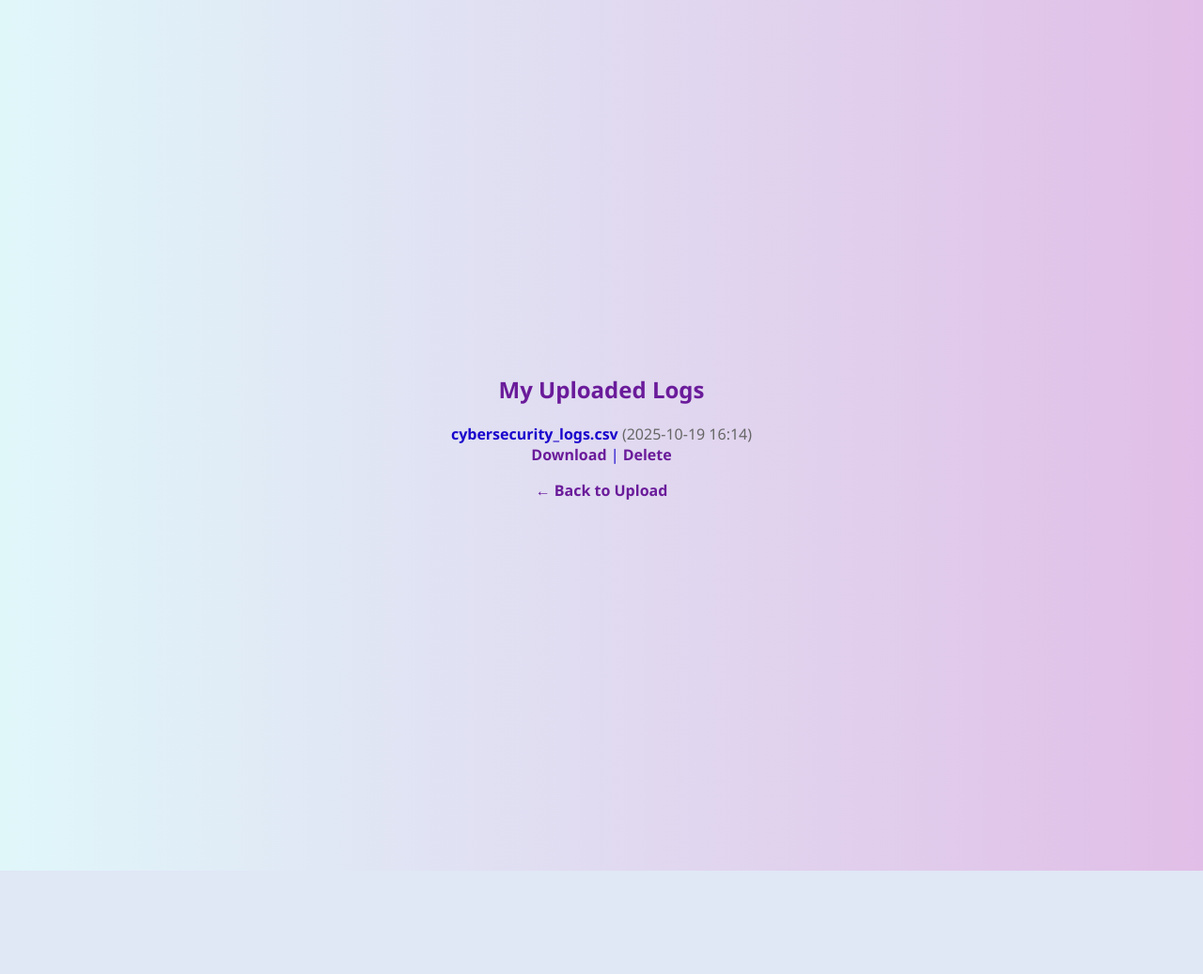
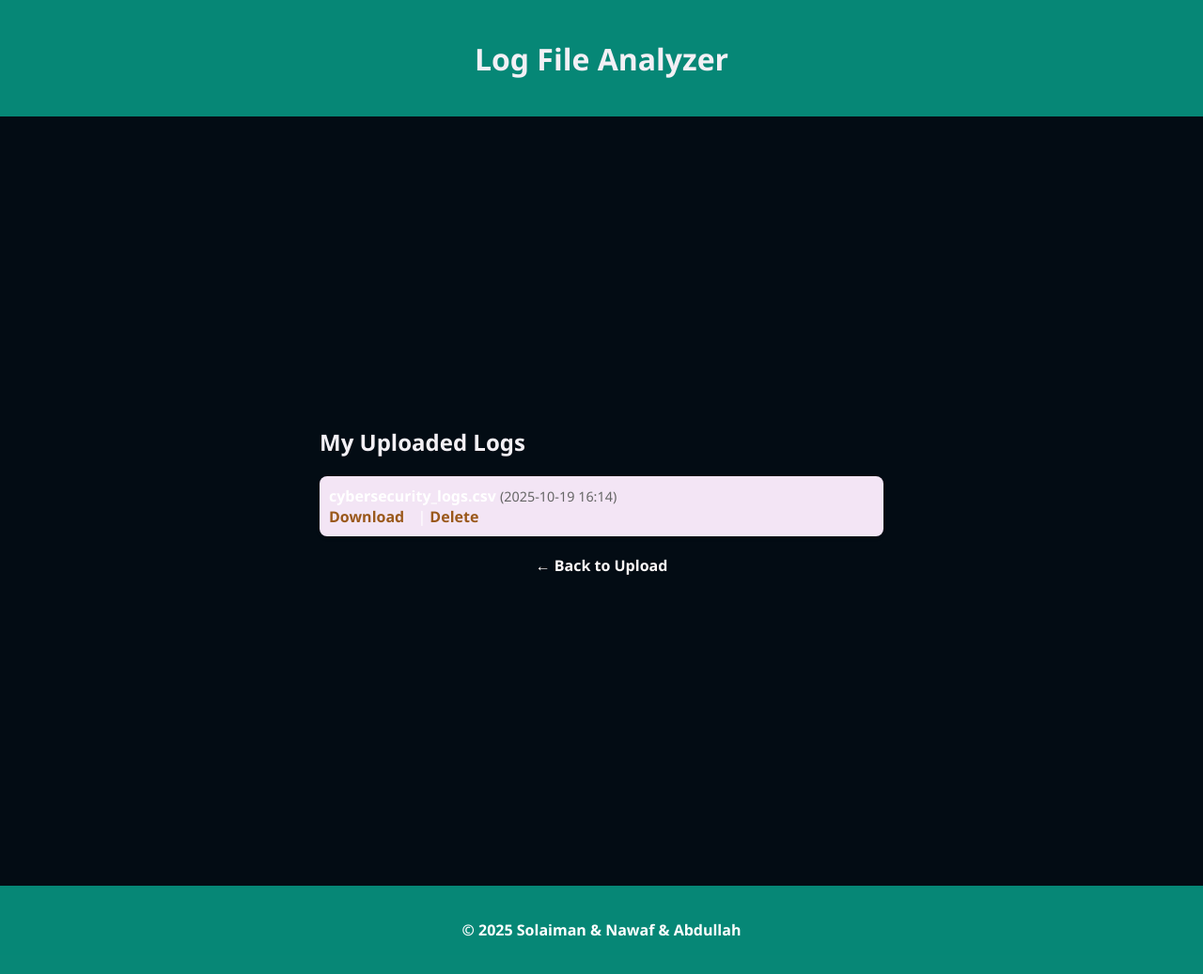
Before and after one commit to SulaimanAlsulaim/log_file_analyzer, a Flask app: page /myuploads in a window 1280 px wide. Shown: the whole page at 94% size. Before the commit the page ends 927 px from the top, so only its background shows below. Run offline with Flask 3, Linux system fonts and the light colour scheme; a user stored in the database is signed in; data comes from the database, SQL or seed files in the repository.

Commit message:
withstyles

```diff
--- /dev/null
+++ b/static/css/style.css
@@ -0,0 +1,135 @@
+body {
+  background: #000000;
+  font-family: 'Segoe UI', sans-serif;
+  color: #ffffff;
+  margin: 0;
+  padding: 0;
+   text-align: center;
+}
+
+header, footer {
+  text-align: center;
+  padding: 20px;
+  background:#0ce9cc94;
+
+  font-weight: bold;
+}
+
+main {
+  background:#030c14;
+  padding: 290px;
+}
+
+h1, h2 {
+  color: #f3f0f5;
+  margin-bottom: 20px;
+}
+
+form {
+  margin-top: 20px;
+}
+
+input[type="text"],
+input[type="email"],
+input[type="password"],
+input[type="file"] {
+  display: block;
+  margin: 10px auto;
+  padding: 10px;
+  width: 100%;
+  max-width: 300px;
+  border-radius: 5px;
+  border: 1px solid #fffcfc;
+}
+
+input[type="submit"] {
+  background-color: #2a00e6;
+  color: white;
+  border: none;
+  padding: 10px 20px;
+  font-weight: bold;
+  border-radius: 5px;
+  cursor: pointer;
+  transition: background-color 0.3s ease;
+}
+
+input[type="submit"]:hover {
+  background-color: #11f52f;
+}
+
+a {
+  color: #fffafa;
+  text-decoration: none;
+  font-weight: bold;
+}
+
+a:hover {
+  text-decoration: underline;
+}
+
+.auth-container {
+  background-color: #0505f1;
+  padding: 30px;
+  max-width: 400px;
+  margin: 60px auto;
+  border-radius: 10px;
+  box-shadow: 0 4px 12px rgba(255, 253, 253, 0.1);
+}
+
+.auth-form input {
+  display: block;
+  margin: 10px auto;
+  padding: 10px;
+  width: 100%;
+  border-radius: 5px;
+  border: 1px solid #ccc;
+}
+
+.auth-form input[type="submit"] {
+  background-color: #00ff2a;
+  color: white;
+  border: none;
+  padding: 10px;
+  font-weight: bold;
+  cursor: pointer;
+  transition: background-color 0.3s ease;
+}
+
+.auth-form input[type="submit"]:hover {
+  background-color: #4a148c;
+}
+
+.back-link {
+  display: block;
+  margin-top: 20px;
+  text-align: center;
+}
+
+.uploads-container {
+  max-width: 600px;
+  margin: 40px auto;
+  text-align: left;
+}
+
+.log-list {
+  list-style-type: none;
+  padding: 0;
+}
+
+.log-item {
+  margin-bottom: 20px;
+  padding: 10px;
+  background-color: #f3e5f5;
+  border-radius: 8px;
+  box-shadow: 0 2px 4px rgba(0,0,0,0.1);
+}
+
+.log-date {
+  color: #666;
+  font-size: 0.9em;
+}
+
+.log-action {
+  color: #9a581b;
+  margin-right: 10px;
+}
--- /dev/null
+++ b/static/js/script.js
@@ -0,0 +1,21 @@
+document.addEventListener("DOMContentLoaded", function () {
+  const forms = document.querySelectorAll("form");
+
+  forms.forEach(form => {
+    form.addEventListener("submit", function (e) {
+      const inputs = form.querySelectorAll("input[required]");
+      let valid = true;
+
+      inputs.forEach(input => {
+        if (!input.value.trim()) {
+          valid = false;
+        }
+      });
+
+      if (!valid) {
+        alert("Please fill in all required fields.");
+        e.preventDefault();
+      }
+    });
+  });
+});
--- a/templates/base.html
+++ b/templates/base.html
@@ -3,45 +3,20 @@
 <head>
   <meta charset="UTF-8">
   <title>{% block title %}Log Analyzer{% endblock %}</title>
-  <style>
-    body {
-      background: linear-gradient(to right, #e0f7fa, #e1bee7);
-      font-family: 'Segoe UI', sans-serif;
-      color: #1905cc;
-      text-align: center;
-      padding: 370px;
-    }
-    h1, h2 {
-      color: #6a1b9a;
-    }
-    input, select {
-      margin: 8px;
-      padding: 8px;
-      border-radius: 5px;
-      border: 1px solid #ccc;
-      width: 250px;
-    }
-    input[type="submit"] {
-      background-color: #6a1b9a;
-      color: white;
-      border: none;
-      padding: 10px 20px;
-      cursor: pointer;
-    }
-    input[type="submit"]:hover {
-      background-color: #4a148c;
-    }
-    a {
-      color: #6a1b9a;
-      text-decoration: none;
-      font-weight: bold;
-    }
-    a:hover {
-      text-decoration: underline;
-    }
-  </style>
+  <link rel="stylesheet" href="{{ url_for('static', filename='css/style.css') }}">
+  <script src="{{ url_for('static', filename='js/script.js') }}" defer></script>
 </head>
 <body>
-  {% block content %}{% endblock %}
+  <header>
+    <h1>Log File Analyzer</h1>
+  </header>
+
+  <main>
+    {% block content %}{% endblock %}
+  </main>
+
+  <footer>
+    <p>&copy; 2025 Solaiman & Nawaf & Abdullah</p>
+  </footer>
 </body>
 </html>
--- a/templates/myuploads.html
+++ b/templates/myuploads.html
@@ -1,16 +1,17 @@
 {% extends "base.html" %}
 {% block title %}My Uploads{% endblock %}
 {% block content %}
+<div class="uploads-container">
   <h2>My Uploaded Logs</h2>
 
   {% if logs %}
-  <ul style="list-style-type: none; padding: 0;">
+    <ul class="log-list">
       {% for log in logs %}
-      <li style="margin-bottom: 15px;">
+        <li class="log-item">
           <strong>{{ log.filename }}</strong>
-        <span style="color: #666;">({{ log.uploaded_at.strftime('%Y-%m-%d %H:%M') }})</span><br>
-        <a href="{{ url_for('download_log', log_id=log.id) }}">Download</a> |
-        <a href="{{ url_for('delete_log', log_id=log.id) }}">Delete</a>
+          <span class="log-date">({{ log.uploaded_at.strftime('%Y-%m-%d %H:%M') }})</span><br>
+          <a href="{{ url_for('download_log', log_id=log.id) }}" class="log-action">Download</a> |
+          <a href="{{ url_for('delete_log', log_id=log.id) }}" class="log-action">Delete</a>
         </li>
       {% endfor %}
     </ul>
@@ -18,5 +19,6 @@
     <p>No uploads found.</p>
   {% endif %}
 
-<p><a href="{{ url_for('upload_file') }}">← Back to Upload</a></p>
+  <a class="back-link" href="{{ url_for('upload_file') }}">← Back to Upload</a>
+</div>
 {% endblock %}
--- a/templates/signin.html
+++ b/templates/signin.html
@@ -1,12 +1,14 @@
 {% extends "base.html" %}
 {% block title %}Sign In{% endblock %}
 {% block content %}
+<div class="auth-container">
   <h2>Sign In</h2>
-<form method="post">
+  <form method="post" class="auth-form">
     <input type="text" name="username" placeholder="Username" required><br>
     <input type="email" name="email" placeholder="Email" required><br>
     <input type="password" name="password" placeholder="Password" required><br>
     <input type="submit" value="Sign In">
   </form>
-<a href="/">← Back to Home</a>
+  <a class="back-link" href="{{ url_for('home') }}">← Back to Home</a>
+</div>
 {% endblock %}
--- a/templates/signup.html
+++ b/templates/signup.html
@@ -1,12 +1,14 @@
 {% extends "base.html" %}
 {% block title %}Sign Up{% endblock %}
 {% block content %}
+<div class="auth-container">
   <h2>Create Your Account</h2>
-<form method="post">
+  <form method="post" class="auth-form">
     <input type="text" name="username" placeholder="Username" required><br>
     <input type="email" name="email" placeholder="Email" required><br>
     <input type="password" name="password" placeholder="Password" required><br>
     <input type="submit" value="Sign Up">
   </form>
-<a href="/">← Back to Home</a>
+  <a class="back-link" href="{{ url_for('home') }}">← Back to Home</a>
+</div>
 {% endblock %}
```
Also changed, not shown: templates/home.html (+8 -3 lines), templates/upload.html (+8 -6 lines). Lines whose indentation alone changed are shown as unchanged.
